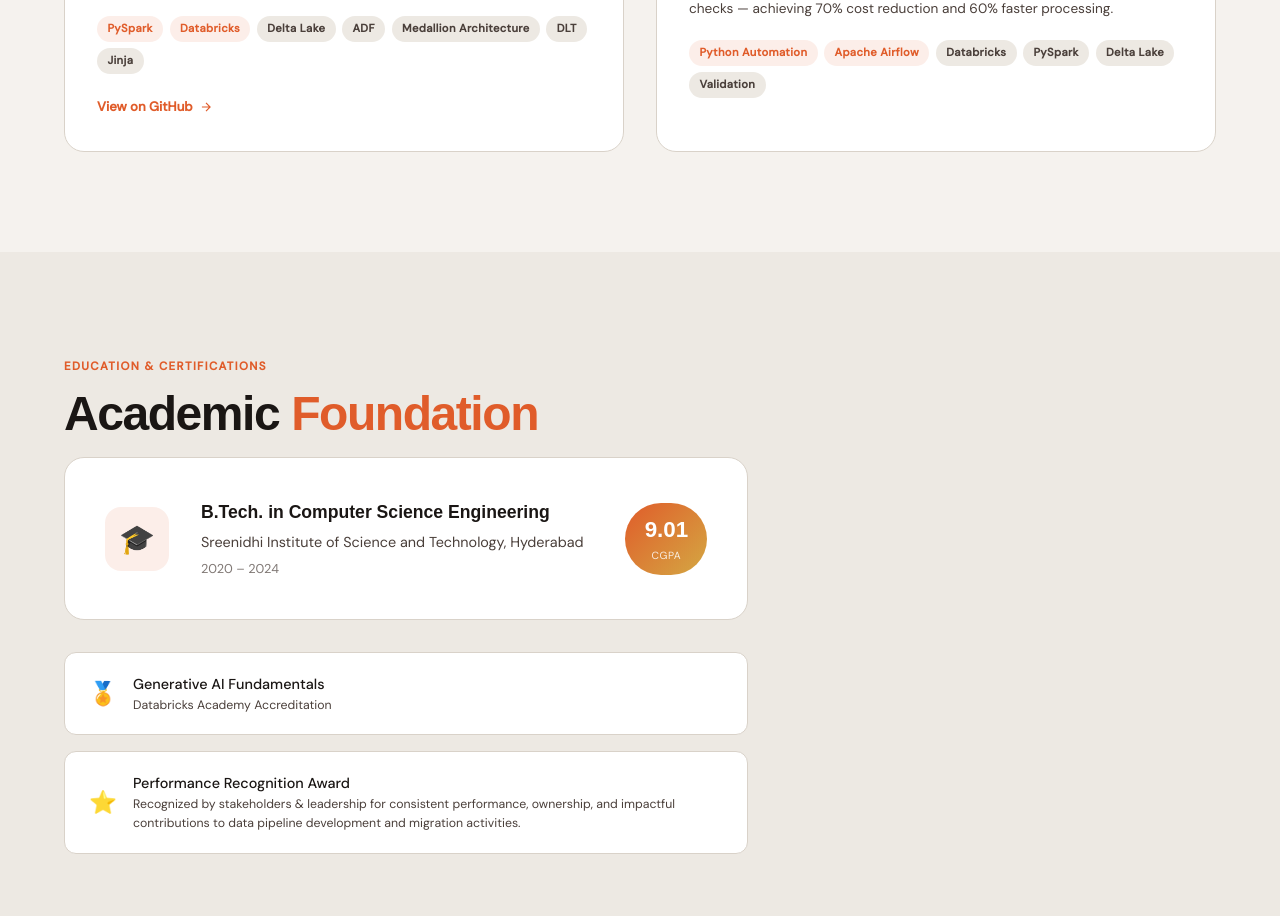
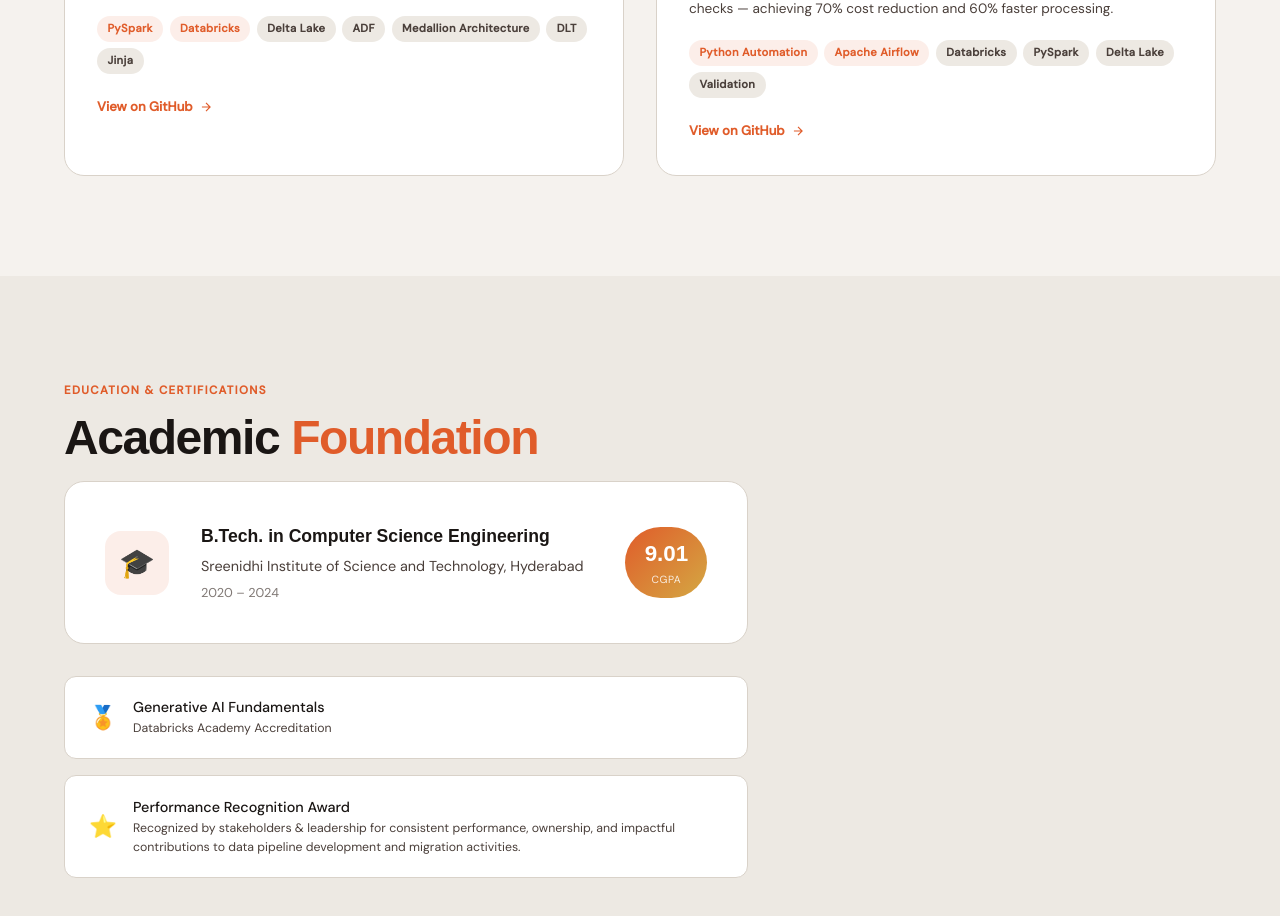
Before and after one commit to Pranathi123-software/animated-portfolio, a plain HTML site: page index.html in a window 1280 px wide. Shown: the part 4740-5656 px from the top of the page. Drawn offline with Linux system fonts and the light colour scheme.

Commit message:
updated github link

```diff
--- a/index.html
+++ b/index.html
@@ -1300,9 +1300,9 @@
           <span class="project-tag">Delta Lake</span>
           <span class="project-tag">Validation</span>
         </div>
-        <!-- <a href="https://github.com/Pranathi123-software/azureproject" target="_blank" class="project-link">
-          View on GitHub -->
-          <!-- <svg width="14" height="14" fill="none" stroke="currentColor" stroke-width="2" viewBox="0 0 24 24"><path d="M5 12h14M12 5l7 7-7 7"/></svg> -->
+        <a href="https://github.com/Pranathi123-software/migration_utility" target="_blank" class="project-link">
+          View on GitHub
+          <svg width="14" height="14" fill="none" stroke="currentColor" stroke-width="2" viewBox="0 0 24 24"><path d="M5 12h14M12 5l7 7-7 7"/></svg>
         </a>
       </div>
     </div>
```
